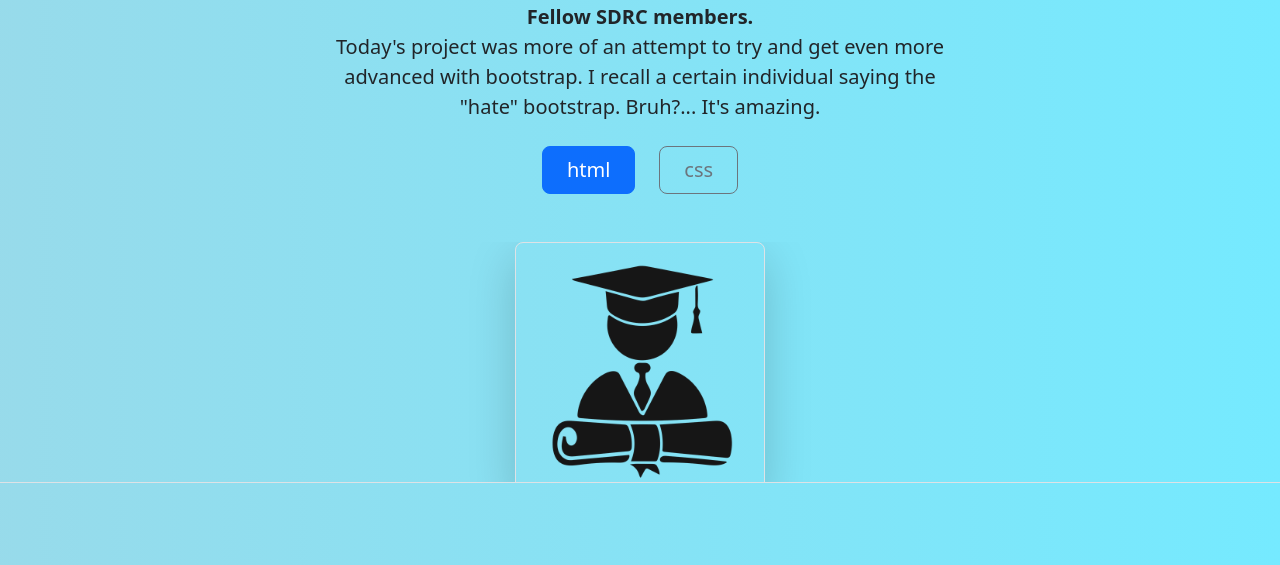
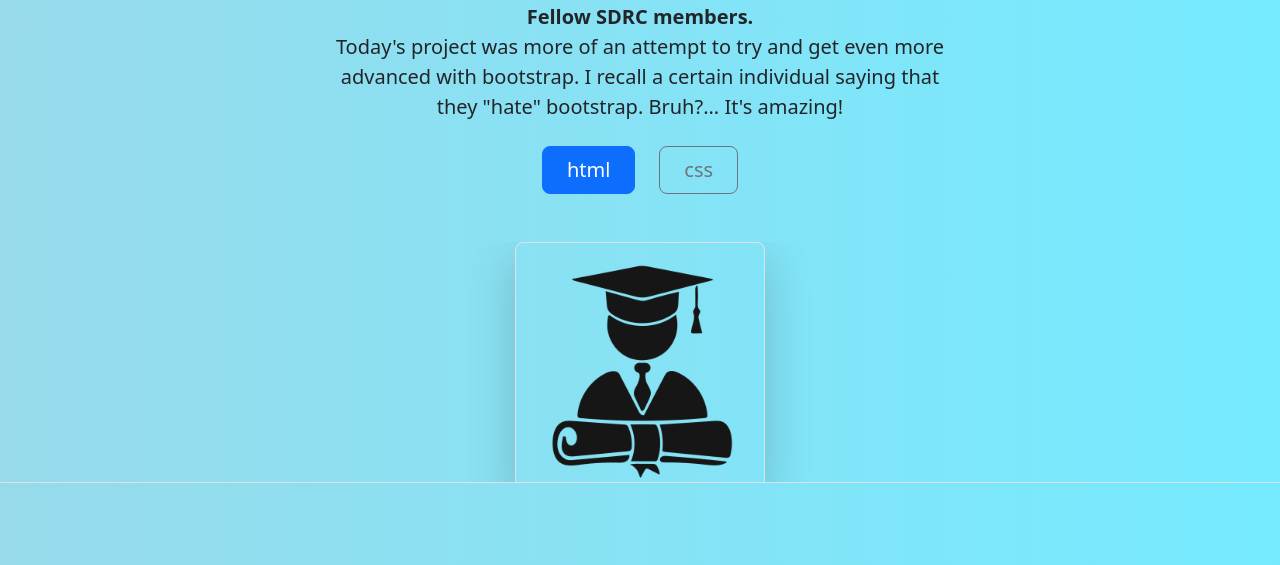
Before and after one commit to Lilkeksy/GetOnParWithBootstrap, a plain HTML site: page index.html in a window 1280 px wide. Shown: the part 235-800 px from the top of the page. Drawn offline with nearby package versions, Linux system fonts and the light colour scheme.

Commit message:
index.html

```diff
--- a/index.html
+++ b/index.html
@@ -80,7 +80,7 @@ font-family:'Times New Roman', Times, serif
   <div class="px-4 pt-5 my-5 text-center border-bottom">
     <h1 class="display-4 fw-bold text-body-emphasis">HELLO THERE!</h1>
     <div class="col-lg-6 mx-auto">
-      <p class="lead mb-4"> <span id="h2">Fellow SDRC members.</span> <span class="sdrc">Today's project was more of an attempt to try and get even more advanced with bootstrap. I recall a certain individual saying the "hate" bootstrap. Bruh?... It's amazing.</span></p>
+      <p class="lead mb-4"> <span id="h2">Fellow SDRC members.</span> <span class="sdrc">Today's project was more of an attempt to try and get even more advanced with bootstrap. I recall a certain individual saying that they "hate" bootstrap. Bruh?... It's amazing!</span></p>
       <div class="d-grid gap-2 d-sm-flex justify-content-sm-center mb-5">
         <button type="button" class="btn btn-primary btn-lg px-4 me-sm-3">html</button>
         <button type="button" class="btn btn-outline-secondary btn-lg px-4">css</button>
```
